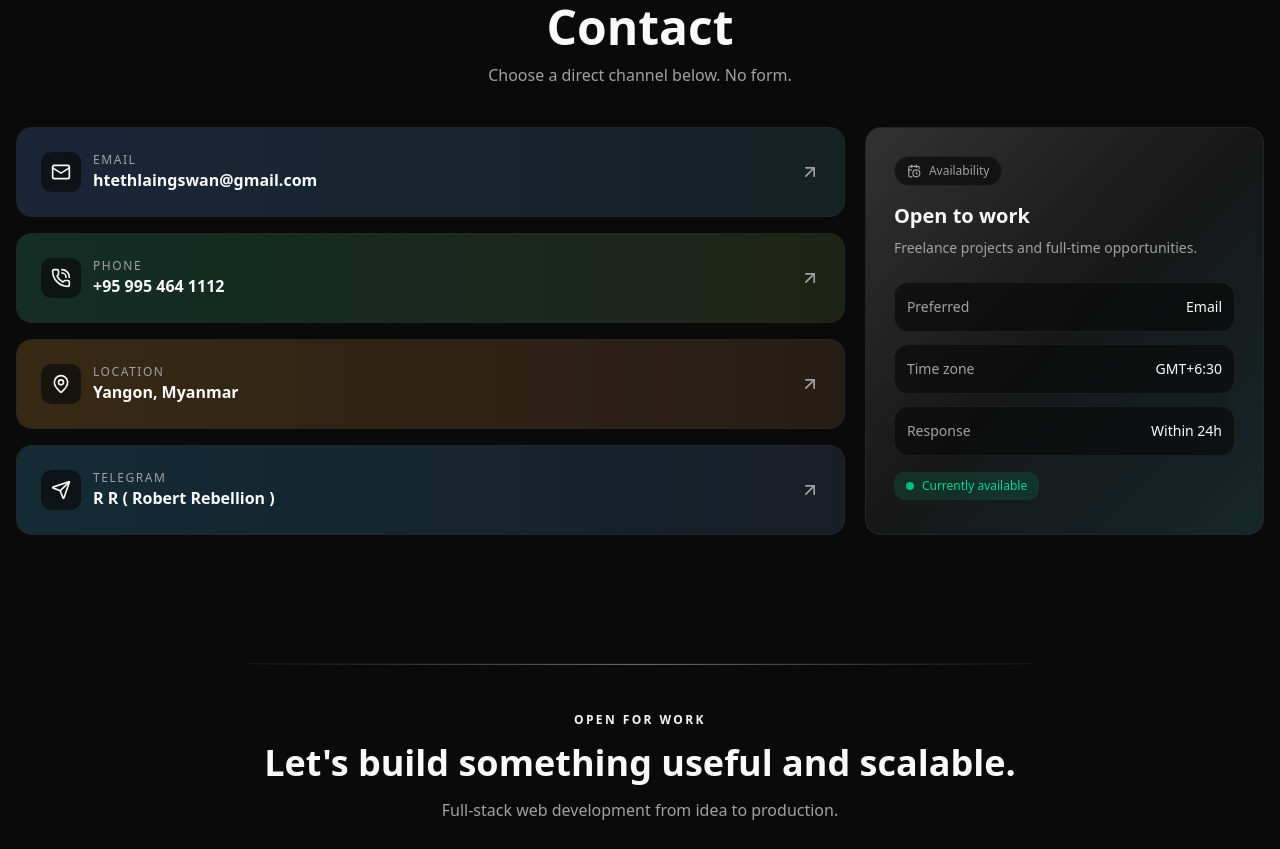
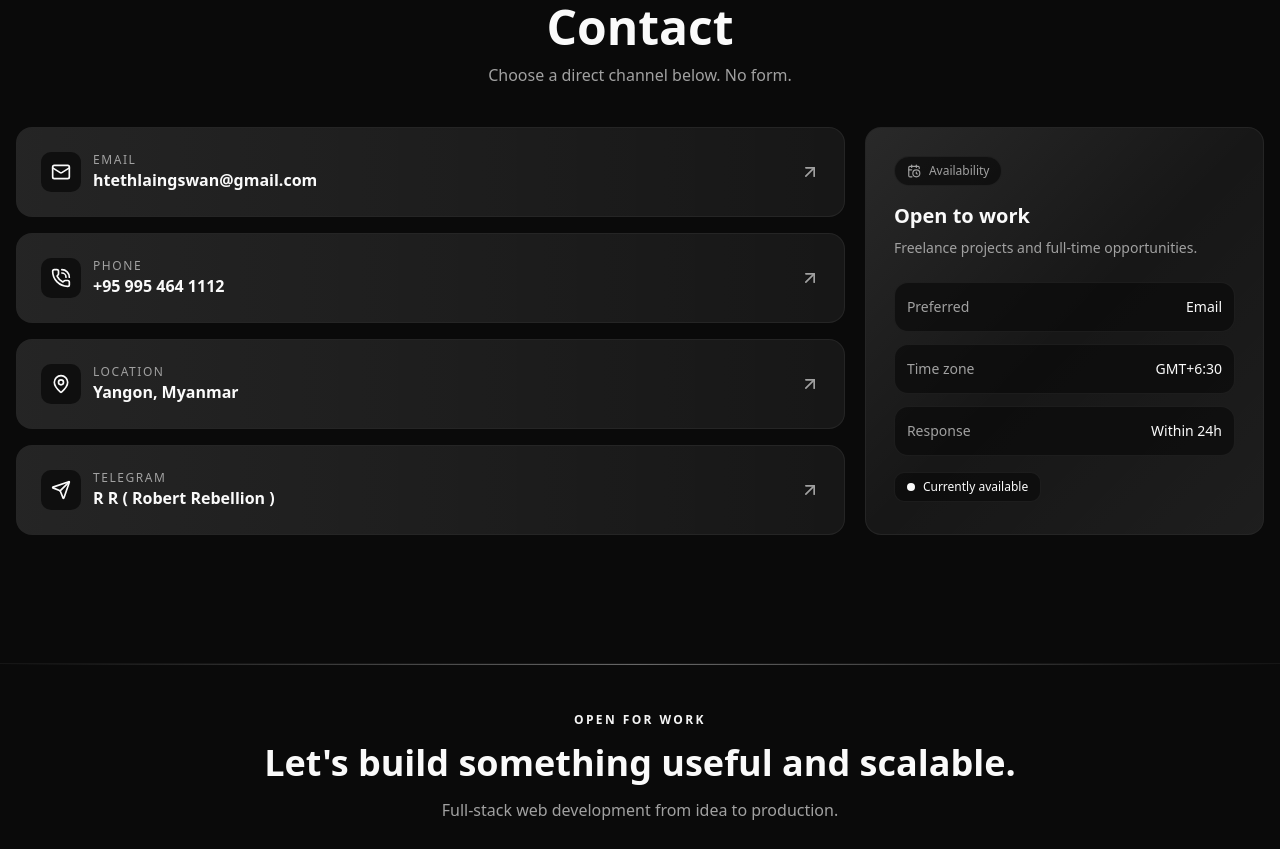
Before and after one commit to HHlaingSwan/hhlaingswan, a Next.js app: page / in a window 1280 px wide. Shown: the part 6700-7549 px from the top of the page. Built offline with nearby package versions, Linux system fonts and the light colour scheme.

Commit message:
Refine contact section styles

```diff
--- a/components/ClientWrapper.tsx
+++ b/components/ClientWrapper.tsx
@@ -14,7 +14,7 @@ const Contact = dynamic(() => import("@/sections/Contact"));
 
 const ClientWrapper = () => {
   return (
-    <div className="relative flex flex-col items-center gap-6 md:gap-8 pb-28">
+    <div className="relative flex w-full flex-col items-center gap-6 md:gap-8 ">
       <Hero />
       <ToolsMarquee />
       <About />
--- a/sections/Contact.tsx
+++ b/sections/Contact.tsx
@@ -17,21 +17,18 @@ const channels = [
     value: "htethlaingswan@gmail.com",
     href: "mailto:htethlaingswan@gmail.com",
     icon: Mail,
-    tone: "from-blue-500/20 to-cyan-500/10",
   },
   {
     title: "Phone",
     value: "+95 995 464 1112",
     href: "tel:+959954641112",
     icon: PhoneCall,
-    tone: "from-emerald-500/20 to-lime-500/10",
   },
   {
     title: "Location",
     value: "Yangon, Myanmar",
     href: "https://maps.google.com/?q=Yangon,Myanmar",
     icon: MapPin,
-    tone: "from-amber-500/20 to-orange-500/10",
     external: true,
   },
   {
@@ -39,7 +36,6 @@ const channels = [
     value: "R R ( Robert Rebellion )",
     href: "https://t.me/Hhs4438",
     icon: Send,
-    tone: "from-sky-500/20 to-blue-500/10",
     external: true,
   },
 ];
@@ -48,7 +44,7 @@ const Contact = () => {
   return (
     <motion.section
       id="contact"
-      className="w-full px-4 py-20 md:py-24"
+      className="w-full px-4 bg-background py-20 md:py-24"
       initial={{ opacity: 0, y: 24 }}
       whileInView={{ opacity: 1, y: 0 }}
       viewport={{ once: true, amount: 0.2 }}
@@ -76,12 +72,10 @@ const Contact = () => {
                 transition={{ duration: 0.35, delay: index * 0.08 }}
                 className={`group relative overflow-hidden rounded-2xl border border-border/60 bg-card p-5 md:p-6`}
               >
-                <div
-                  className={`pointer-events-none absolute inset-0 bg-linear-to-r ${item.tone} opacity-70`}
-                />
+                <div className="pointer-events-none absolute inset-0 bg-linear-to-r from-foreground/3 to-transparent dark:from-foreground/6" />
                 <div className="relative flex items-center justify-between gap-4">
                   <div className="flex min-w-0 items-center gap-3">
-                    <div className="flex size-10 shrink-0 items-center justify-center rounded-lg bg-background/70 text-primary">
+                    <div className="flex size-10 shrink-0 items-center justify-center rounded-lg bg-background/80 text-foreground">
                       <item.icon className="size-5" />
                     </div>
                     <div className="min-w-0">
@@ -106,7 +100,7 @@ const Contact = () => {
             transition={{ duration: 0.45 }}
             className="relative overflow-hidden rounded-2xl border border-border/60 bg-card p-6 md:p-7"
           >
-            <div className="pointer-events-none absolute inset-0 bg-linear-to-br from-primary/12 via-transparent to-cyan-500/10" />
+            <div className="pointer-events-none absolute inset-0 bg-linear-to-br from-foreground/4 via-transparent to-foreground/2 dark:from-foreground/8 dark:to-foreground/3" />
             <div className="relative mb-4 inline-flex items-center gap-2 rounded-full border border-border/60 bg-background/70 px-3 py-1.5 text-xs text-muted-foreground">
               <CalendarClock className="size-3.5" />
               Availability
@@ -131,8 +125,8 @@ const Contact = () => {
                 <span className="font-medium">Within 24h</span>
               </div>
             </div>
-            <div className="relative mt-4 inline-flex items-center gap-2 rounded-lg bg-emerald-500/15 px-3 py-1.5 text-xs font-medium text-emerald-600 dark:text-emerald-400">
-              <span className="size-2 rounded-full bg-emerald-500" />
+            <div className="relative mt-4 inline-flex items-center gap-2 rounded-lg border border-border/60 bg-background/70 px-3 py-1.5 text-xs font-medium text-foreground">
+              <span className="size-2 rounded-full bg-foreground" />
               Currently available
             </div>
           </motion.aside>
--- a/sections/Footer.tsx
+++ b/sections/Footer.tsx
@@ -32,8 +32,11 @@ const Footer = () => {
   ];
 
   return (
-    <footer id="footer" className="relative z-30 bg-background border-t border-border/50">
-      <div className="absolute inset-x-0 top-0 h-px bg-gradient-to-r from-transparent via-primary/40 to-transparent" />
+    <footer
+      id="footer"
+      className="relative z-30 bg-background w-full border-t border-border/50"
+    >
+      <div className="absolute inset-x-0 top-0 h-px bg-linear-to-r from-transparent via-primary/40 to-transparent" />
       <div className="container mx-auto md:max-w-7xl px-4 py-10 md:py-12">
         <motion.div
           initial={{ opacity: 0, y: 20 }}
```
